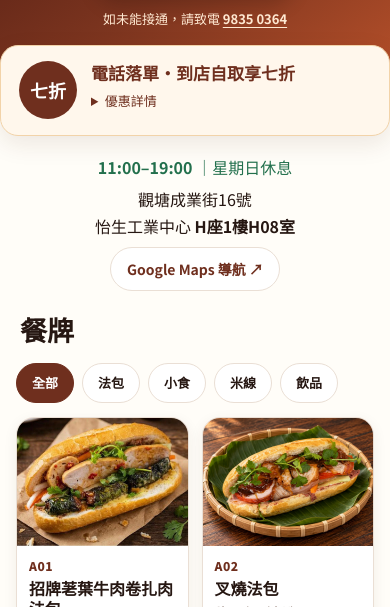
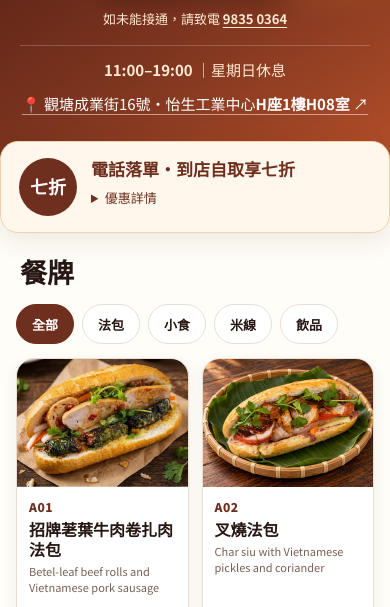
Before and after one commit to hokafai456-ux/vietbreadhouse-online, a website: page index.html in a window 390 px wide. Shown: the part 226-833 px from the top of the page. Drawn offline with Linux system fonts and the light colour scheme.

Commit message:
Compact pickup address and hours into phone-order header

```diff
--- a/css/style.css
+++ b/css/style.css
@@ -76,13 +76,13 @@ a { color: inherit; text-decoration: none; }
 .offer p { margin-top: 2px; color: #76553e; font-size: 12px; }
 .offer-details summary { width: fit-content; min-height: 36px; padding-top: 6px; cursor: pointer; color: var(--brand); font-size: 13px; }
 .offer-details p { margin-top: 8px; font-size: 13px; line-height: 1.6; }
-.store-location { max-width: 728px; margin: 0 auto; padding: 18px 20px 0; text-align: center; }
-.store-hours, .store-address { font-size: 16px; line-height: 1.65; }
-.store-hours { color: var(--green); font-weight: 700; }
+.store-location { max-width: 650px; margin: 16px auto 0; padding-top: 12px; border-top: 1px solid rgba(255,255,255,.2); text-align: center; }
+.store-hours, .store-address { font-size: 15px; line-height: 1.65; }
+.store-hours { color: #ffe9d2; font-weight: 700; }
 .store-hours span { font-weight: 400; }
-.store-address { margin-top: 6px; }
-.maps-link { display: inline-flex; align-items: center; justify-content: center; min-height: 44px; margin-top: 8px; padding: 8px 16px; border: 1px solid var(--line); border-radius: 999px; background: #fff; color: var(--brand); font-size: 14px; font-weight: 700; }
-.maps-link:focus-visible, .whatsapp-secondary a:focus-visible, .offer-details summary:focus-visible { outline: 3px solid var(--accent); outline-offset: 3px; }
+.store-address { display: block; margin-top: 2px; padding: 8px 0; color: #fff; text-decoration: underline; text-decoration-color: rgba(255,255,255,.5); text-underline-offset: 4px; }
+.store-address strong { white-space: nowrap; }
+.store-address:focus-visible, .whatsapp-secondary a:focus-visible, .offer-details summary:focus-visible { outline: 3px solid var(--accent); outline-offset: 3px; }
 
 .menu-intro, .contact-card { max-width: 728px; margin-left: auto; margin-right: auto; }
 .menu-intro { padding: 20px 20px 0; }
--- a/index.html
+++ b/index.html
@@ -34,6 +34,10 @@
       <h1 id="hero-title">電話落單・到店自取</h1>
       <a class="call-hero" href="tel:+85254888239">致電落單 5488 8239</a>
       <p class="hero-backup">如未能接通，請致電 <a href="tel:+85298350364">9835 0364</a></p>
+      <div class="store-location" aria-label="營業時間及自取地址">
+        <p class="store-hours">11:00–19:00 <span>｜星期日休息</span></p>
+        <a class="store-address" href="https://www.google.com/maps/dir/?api=1&amp;destination=East%20Sun%20Industrial%20Centre%2C%2016%20Shing%20Yip%20Street%2C%20Kwun%20Tong%2C%20Hong%20Kong" target="_blank" rel="noopener noreferrer" aria-label="Google Maps 導航至怡生工業中心">📍 觀塘成業街16號・怡生工業中心<wbr><strong>H座1樓H08室</strong> ↗</a>
+      </div>
     </section>
 
     <section class="offer" aria-label="電話落單自取優惠">
@@ -46,12 +50,6 @@
           <p>自取價按每款菜式七折後四捨五入至整數港元，以餐牌列明價格為準。</p>
         </details>
       </div>
-    </section>
-
-    <section class="store-location" aria-label="營業時間及自取地址">
-      <p class="store-hours">11:00–19:00 <span>｜星期日休息</span></p>
-      <p class="store-address">觀塘成業街16號<br>怡生工業中心 <strong>H座1樓H08室</strong></p>
-      <a class="maps-link" href="https://www.google.com/maps/dir/?api=1&amp;destination=East%20Sun%20Industrial%20Centre%2C%2016%20Shing%20Yip%20Street%2C%20Kwun%20Tong%2C%20Hong%20Kong" target="_blank" rel="noopener noreferrer">Google Maps 導航 ↗</a>
     </section>
 
     <section class="menu-intro" id="menu" aria-labelledby="menu-title">
--- a/public/css/style.css
+++ b/public/css/style.css
@@ -76,13 +76,13 @@ a { color: inherit; text-decoration: none; }
 .offer p { margin-top: 2px; color: #76553e; font-size: 12px; }
 .offer-details summary { width: fit-content; min-height: 36px; padding-top: 6px; cursor: pointer; color: var(--brand); font-size: 13px; }
 .offer-details p { margin-top: 8px; font-size: 13px; line-height: 1.6; }
-.store-location { max-width: 728px; margin: 0 auto; padding: 18px 20px 0; text-align: center; }
-.store-hours, .store-address { font-size: 16px; line-height: 1.65; }
-.store-hours { color: var(--green); font-weight: 700; }
+.store-location { max-width: 650px; margin: 16px auto 0; padding-top: 12px; border-top: 1px solid rgba(255,255,255,.2); text-align: center; }
+.store-hours, .store-address { font-size: 15px; line-height: 1.65; }
+.store-hours { color: #ffe9d2; font-weight: 700; }
 .store-hours span { font-weight: 400; }
-.store-address { margin-top: 6px; }
-.maps-link { display: inline-flex; align-items: center; justify-content: center; min-height: 44px; margin-top: 8px; padding: 8px 16px; border: 1px solid var(--line); border-radius: 999px; background: #fff; color: var(--brand); font-size: 14px; font-weight: 700; }
-.maps-link:focus-visible, .whatsapp-secondary a:focus-visible, .offer-details summary:focus-visible { outline: 3px solid var(--accent); outline-offset: 3px; }
+.store-address { display: block; margin-top: 2px; padding: 8px 0; color: #fff; text-decoration: underline; text-decoration-color: rgba(255,255,255,.5); text-underline-offset: 4px; }
+.store-address strong { white-space: nowrap; }
+.store-address:focus-visible, .whatsapp-secondary a:focus-visible, .offer-details summary:focus-visible { outline: 3px solid var(--accent); outline-offset: 3px; }
 
 .menu-intro, .contact-card { max-width: 728px; margin-left: auto; margin-right: auto; }
 .menu-intro { padding: 20px 20px 0; }
```
Also changed, not shown: public/index.html (+4 -6 lines), tests/menu-display.test.cjs (+3 -0 lines).
